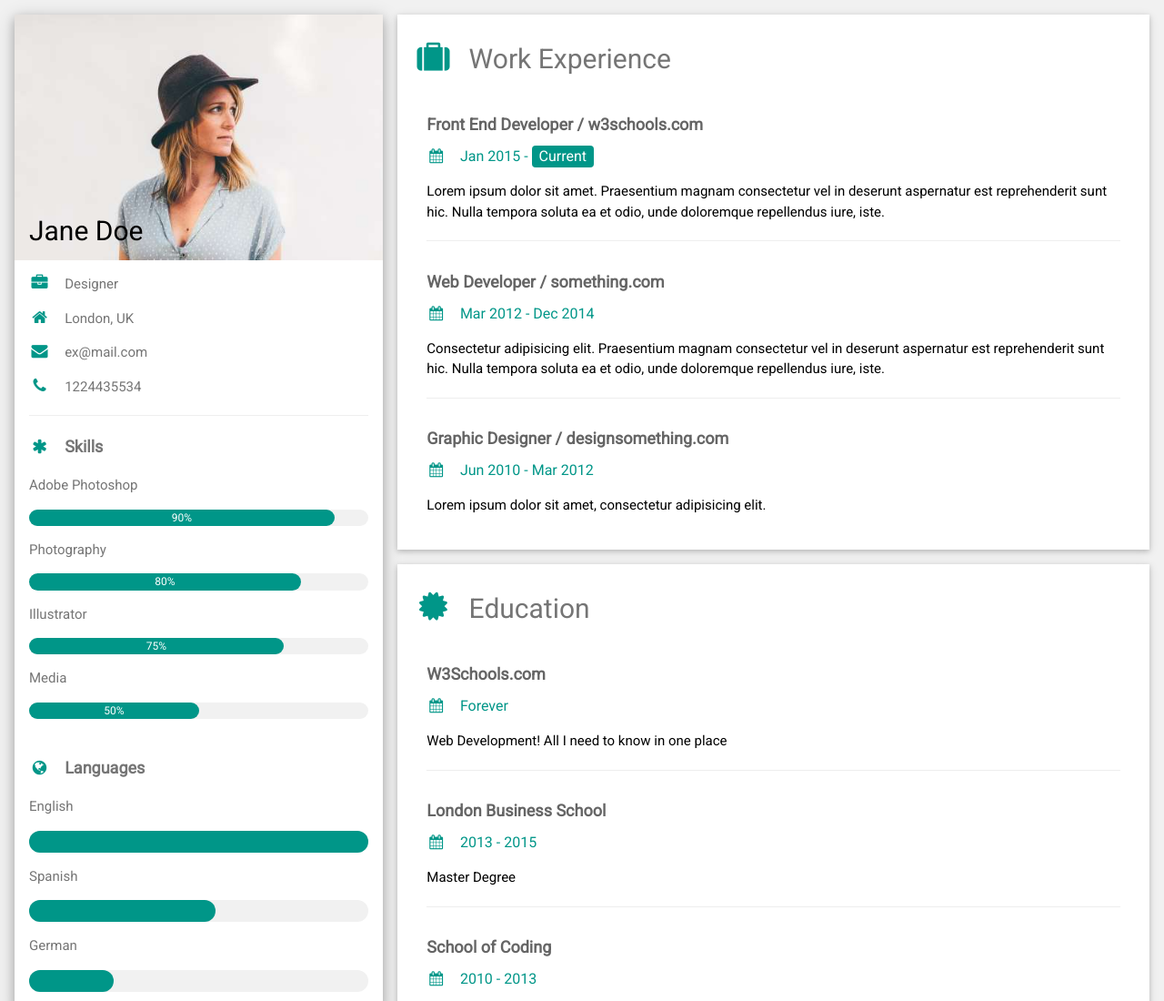
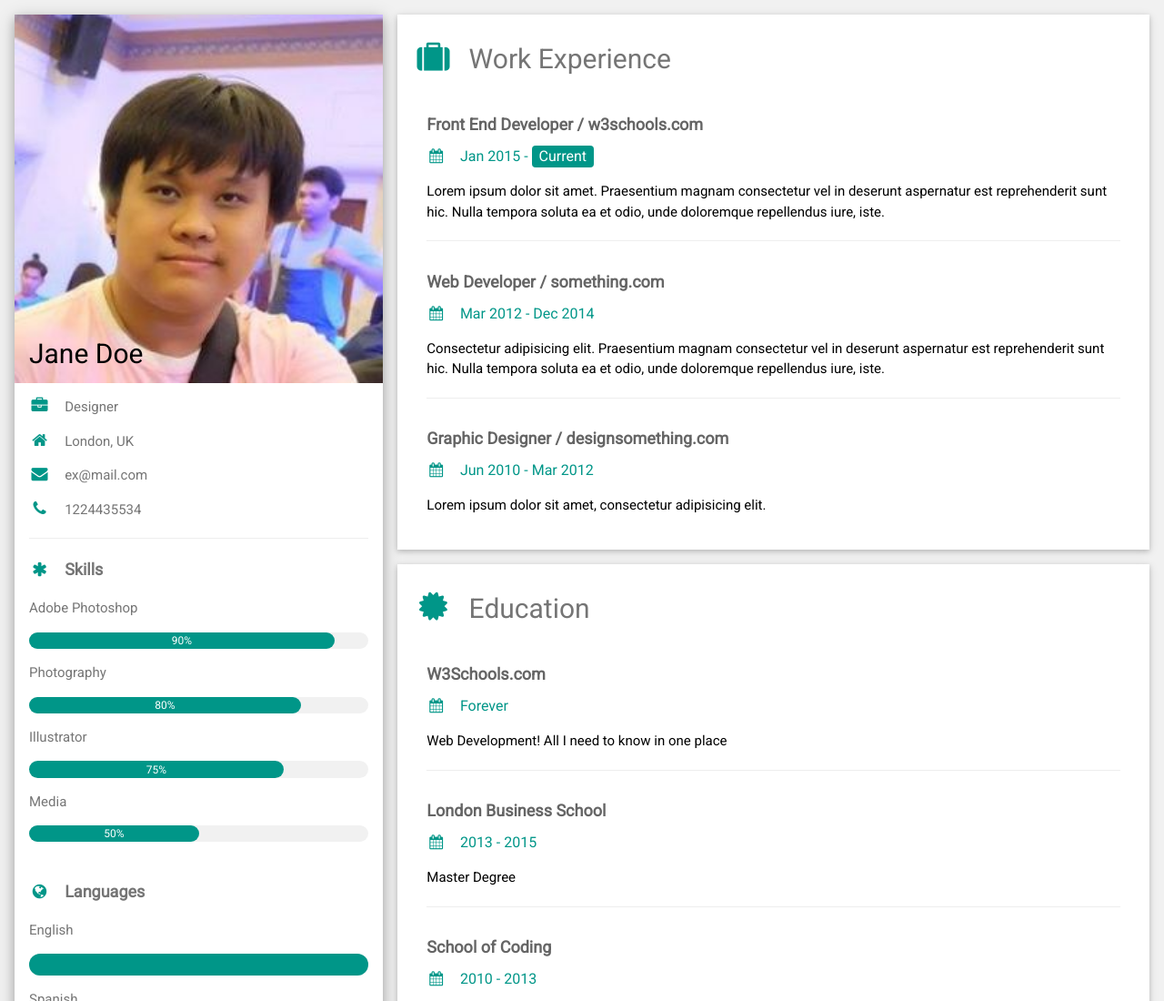
Before and after one commit to Taicyber52/project01, a plain HTML site: page index.html in a window 1280 px wide. Shown: the top 1100 px of the page at 91% size. Drawn offline with nearby package versions, Linux system fonts and the light colour scheme.

Commit message:
Update index.html

```diff
--- a/index.html
+++ b/index.html
@@ -22,7 +22,7 @@ html,body,h1,h2,h3,h4,h5,h6 {font-family: "Roboto", sans-serif}
 
       <div class="w3-white w3-text-grey w3-card-4">
         <div class="w3-display-container">
-          <img src="avatar_hat.jpg" style="width:100%" alt="Avatar">
+          <img src="5810513083.jpg" style="width:100%" alt="Avatar">
           <div class="w3-display-bottomleft w3-container w3-text-black">
             <h2>Jane Doe</h2>
           </div>
```
